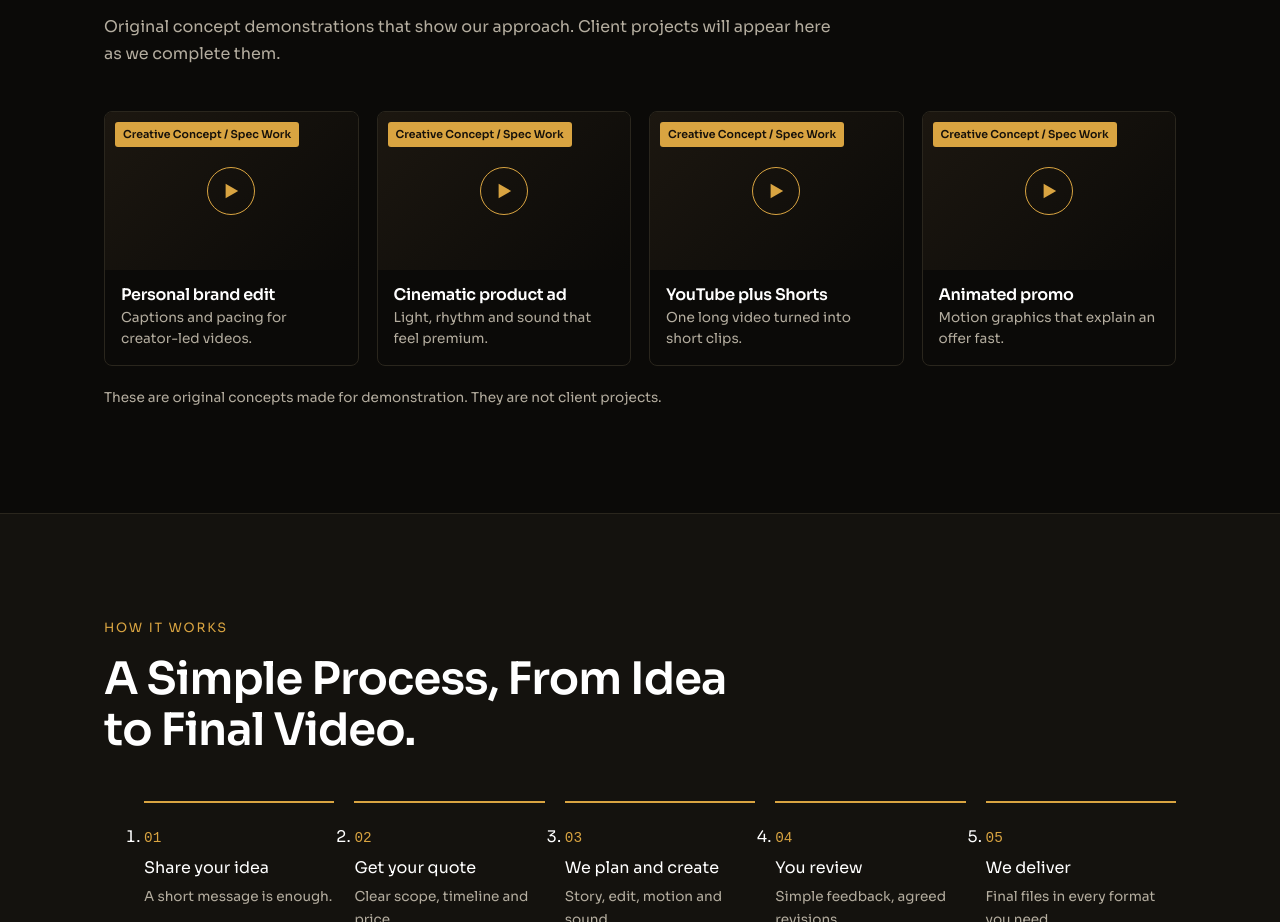
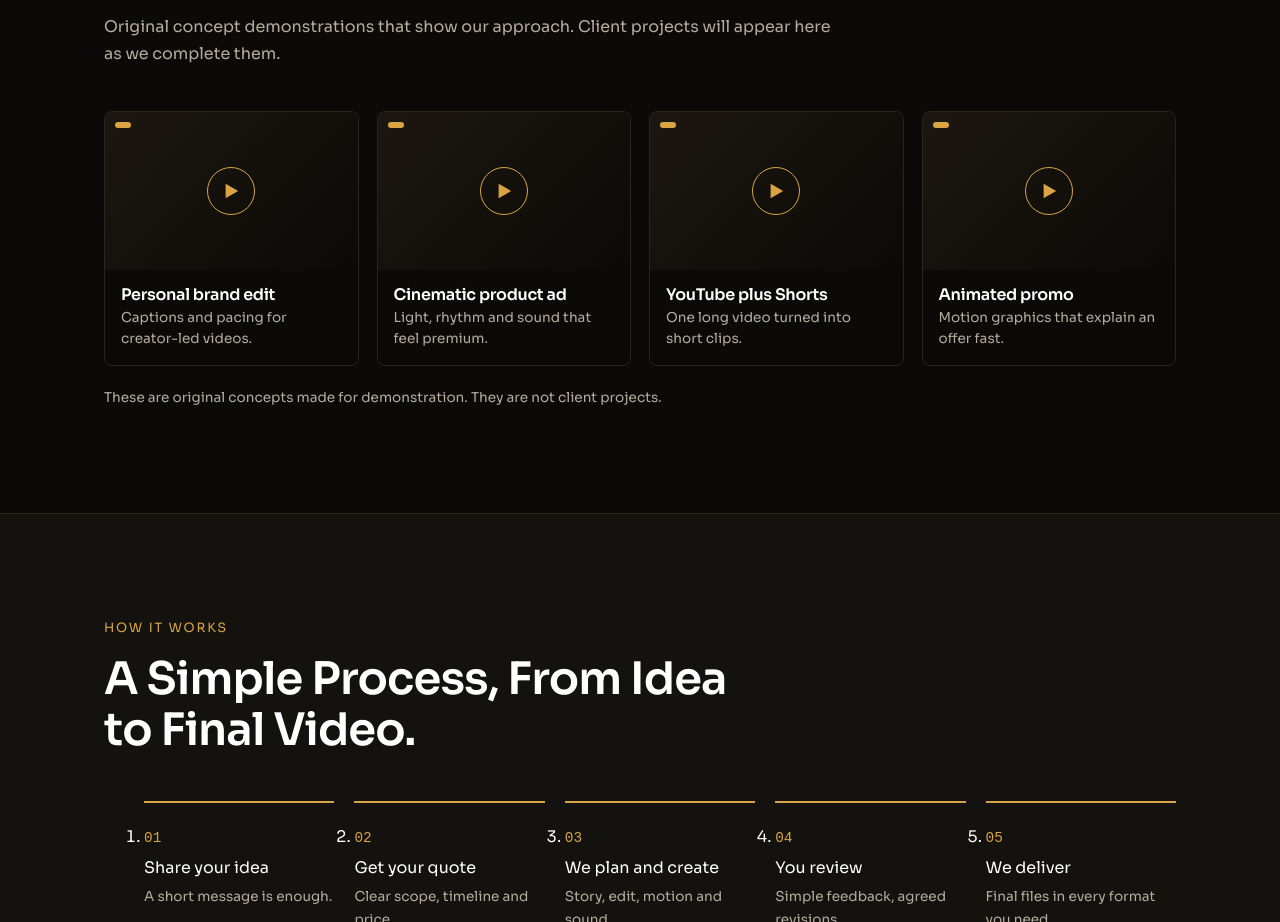
Before and after one commit to sandmotionvideolabs-rgb/sandmotionvideolabs, a plain HTML site: page index.html in a window 1280 px wide. Shown: the part 2871-3793 px from the top of the page. Drawn offline with Linux system fonts and the light colour scheme.

Commit message:
Add files via upload

```diff
--- a/index.html
+++ b/index.html
@@ -292,10 +292,10 @@ footer a{color:var(--mute);text-decoration:none}footer a:hover{color:var(--gold2
   <h2 id="h-work">See What Your Ideas Could Become.</h2>
   <p>Original concept demonstrations that show our approach. Client projects will appear here as we complete them.</p>
   <div class="grid4">
-   <div class="frame"><div class="scr" data-video="concept-1"><span class="tag">Creative Concept / Spec Work</span></div><div class="t"><h3>Personal brand edit</h3><p>Captions and pacing for creator-led videos.</p></div></div>
-   <div class="frame"><div class="scr" data-video="concept-2"><span class="tag">Creative Concept / Spec Work</span></div><div class="t"><h3>Cinematic product ad</h3><p>Light, rhythm and sound that feel premium.</p></div></div>
-   <div class="frame"><div class="scr" data-video="concept-3"><span class="tag">Creative Concept / Spec Work</span></div><div class="t"><h3>YouTube plus Shorts</h3><p>One long video turned into short clips.</p></div></div>
-   <div class="frame"><div class="scr" data-video="concept-4"><span class="tag">Creative Concept / Spec Work</span></div><div class="t"><h3>Animated promo</h3><p>Motion graphics that explain an offer fast.</p></div></div>
+   <div class="frame"><div class="scr" data-video="concept-1"><span class="tag"></span></div><div class="t"><h3>Personal brand edit</h3><p>Captions and pacing for creator-led videos.</p></div></div>
+   <div class="frame"><div class="scr" data-video="concept-2"><span class="tag"></span></div><div class="t"><h3>Cinematic product ad</h3><p>Light, rhythm and sound that feel premium.</p></div></div>
+   <div class="frame"><div class="scr" data-video="concept-3"><span class="tag"></span></div><div class="t"><h3>YouTube plus Shorts</h3><p>One long video turned into short clips.</p></div></div>
+   <div class="frame"><div class="scr" data-video="concept-4"><span class="tag"></span></div><div class="t"><h3>Animated promo</h3><p>Motion graphics that explain an offer fast.</p></div></div>
   </div>
   <p class="note">These are original concepts made for demonstration. They are not client projects.</p>
  </div>
--- a/sitemap.xml
+++ b/sitemap.xml
@@ -4,4 +4,5 @@
 <url><loc>https://www.sandmotionvideolabs.in/blog/</loc><lastmod>2026-11-11</lastmod></url>
 <url><loc>https://www.sandmotionvideolabs.in/blog/video-production-cost-2026.html</loc><lastmod>2026-11-11</lastmod></url>
 <url><loc>https://www.sandmotionvideolabs.in/blog/youtube-video-editing-cost-india.html</loc><lastmod>2026-11-12</lastmod></url>
+<url><loc>https://www.sandmotionvideolabs.in/blog/reels-shorts-cost-india.html</loc><lastmod>2026-11-12</lastmod></url>
 </urlset>
```
Also changed, not shown: concept-1.jpg (added), concept-2.jpg (added), concept-3.jpg (added), concept-4.jpg (added).
